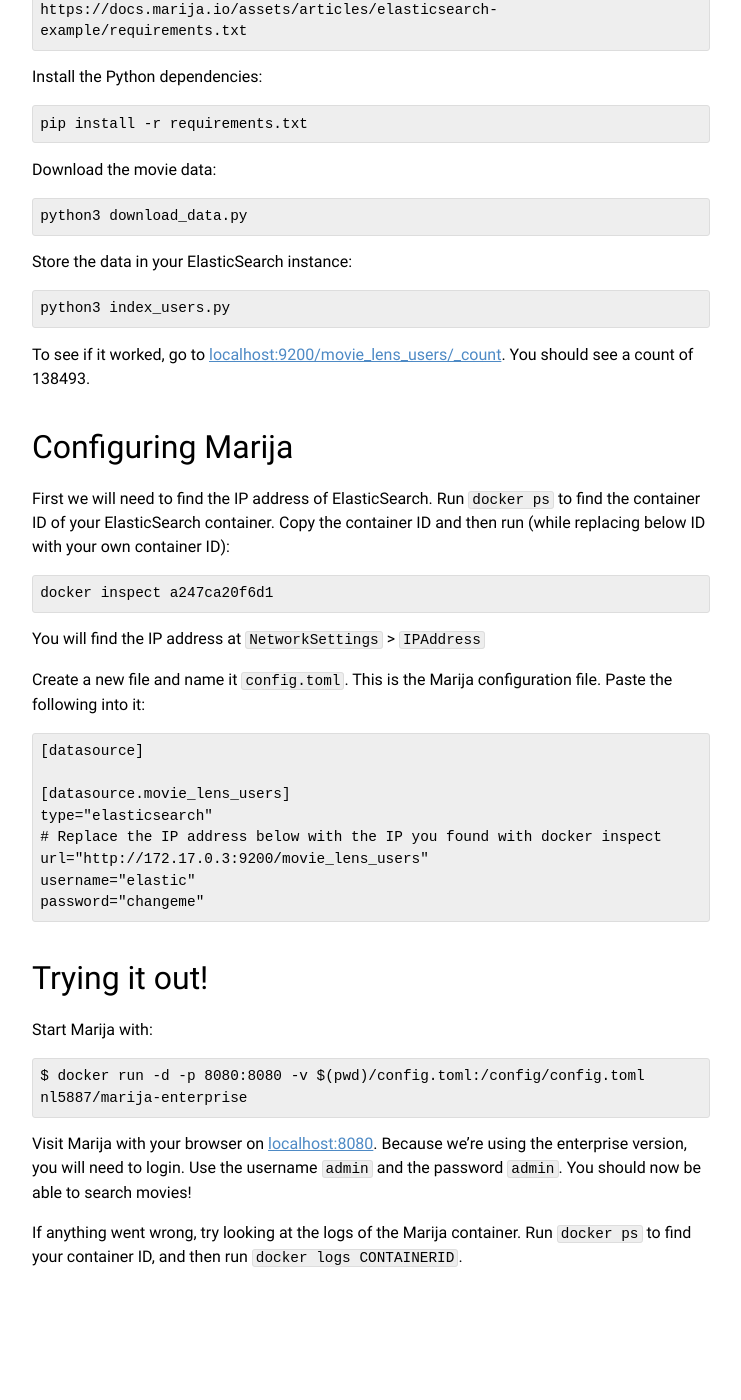
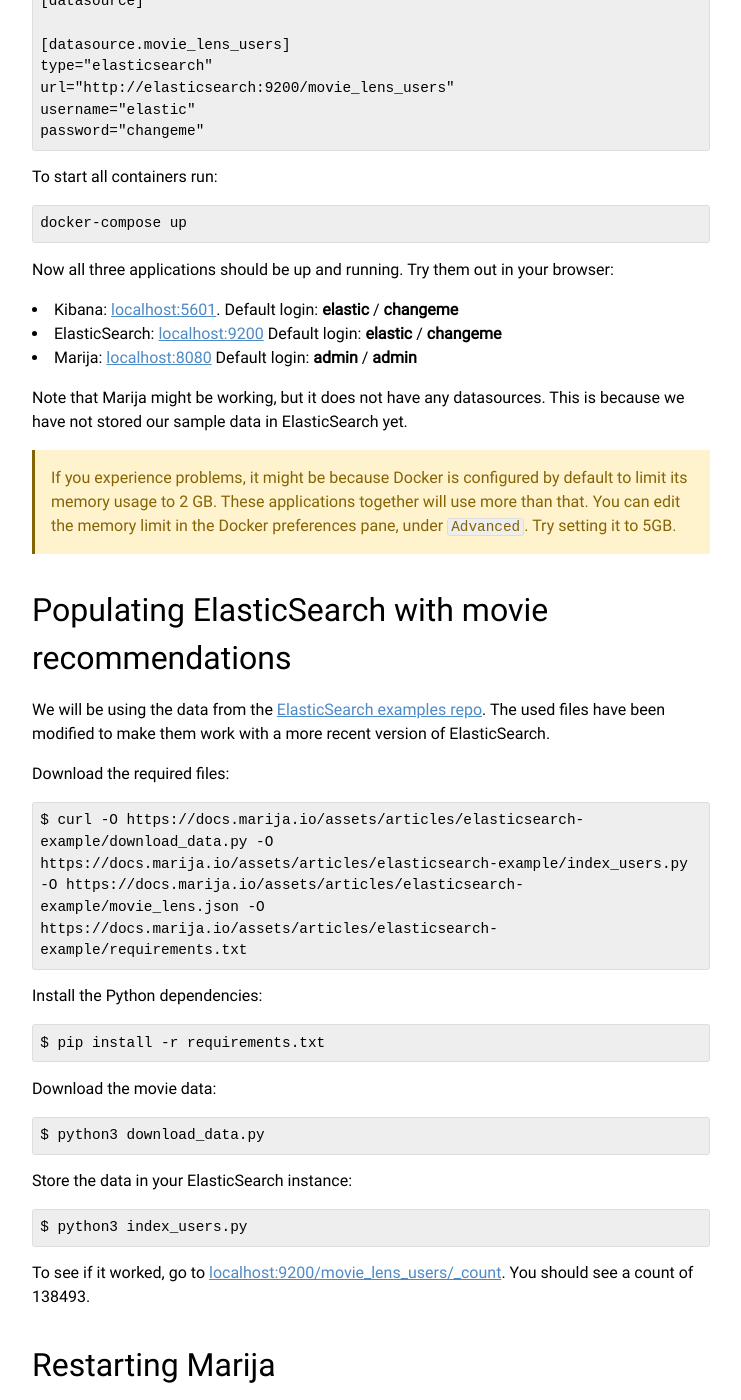
Before and after one commit to marijaio/marija-docs, a Jekyll site: the page built from elasticsearch-example.md, in a window 1280 px wide and 1400 px high, scrolled down 1417 px. Shown: the whole window, without its empty margins (410-1151 px from the left). Built offline with Jekyll 4.4.1, drawn with Linux system fonts in a browser that asks for light colours; before the commit the page ends 2751 px from its top, so only the background shows below that; some of the changed text lies outside the part shown.

Commit message:
docker compose in elasticsearch example

````diff
--- a/elasticsearch-example.md
+++ b/elasticsearch-example.md
@@ -4,8 +4,7 @@
 ---
 
 In this article we will:
-* Install Marija using Docker.
-* Install ElasticSearch using Docker.
+* Install Marija, ElasticSearch and Kibana using Docker Compose.
 * Populate ElasticSearch with sample data (movie recommendations).
 * Configure Marija to connect with ElasticSearch, using it as a datasource.
 
@@ -13,25 +12,75 @@
 * Docker. For more info on how to install see [docker.com](https://docs.docker.com/install/).
 * Python3.
 
-## Installing Marija
-Run the following command:
+## Running ElasticSearch, Marija and Kibana
+We will download and run the above three applications using Docker Compose.
+
+Create the file `docker-compose.yml`. This is the configuration file for
+Docker Compose, where we specify which services we will run. Paste the following
+contents into it:
 ```
-$ docker pull nl5887/marija-enterprise
+---
+version: '2'
+services:
+
+  elasticsearch:
+    image: docker.elastic.co/elasticsearch/elasticsearch:5.6.1
+    volumes:
+      - /usr/share/elasticsearch/data
+    ports:
+      - 9200:9200
+
+  kibana:
+    image: docker.elastic.co/kibana/kibana:5.6.1
+    links:
+      - elasticsearch
+    depends_on:
+      - elasticsearch
+    ports:
+      - 5601:5601
+
+  marija:
+    image: nl5887/marija-enterprise
+    links:
+      - elasticsearch
+    depends_on:
+      - elasticsearch
+    ports:
+      - 8080:8080
+    volumes:
+      - ./marija-config.toml:/config/config.toml
 ```
 
-## Installing ElasticSearch
-Run the following command:
+Next we will create the configuration file for Marija. Here we specify which
+ElasticSearch datasources will be searchable from Marija. Create the file
+`marija-config.toml` and paste the following contents into it:
 ```
-$ docker pull docker.elastic.co/elasticsearch/elasticsearch:5.6.1
+[datasource]
+
+[datasource.movie_lens_users]
+type="elasticsearch"
+url="http://elasticsearch:9200/movie_lens_users"
+username="elastic"
+password="changeme"
 ```
 
-Now start ElasticSearch:
+To start all containers run:
 ```
-$ docker run -d -p 9200:9200 -p 9300:9300 -e "discovery.type=single-node" docker.elastic.co/elasticsearch/elasticsearch:5.6.1
+docker-compose up
 ```
-> This creates and runs a temporary ElasticSearch database. The data stored in it will not be persistent and deleted when it is stopped.
 
-Verify that ElasticSearch is working by visiting [localhost:9200](http://localhost:9200) in your browser.
+Now all three applications should be up and running. Try them out in your browser:
+- Kibana: [localhost:5601](http://localhost:5601). Default login: **elastic** / **changeme**
+- ElasticSearch: [localhost:9200](http://localhost:9200) Default login: **elastic** / **changeme**
+- Marija: [localhost:8080](http://localhost:8080) Default login: **admin** / **admin**
+
+Note that Marija might be working, but it does not have any datasources.
+This is because we have not stored our sample data in ElasticSearch yet.
+
+> If you experience problems, it might be because Docker is configured by default
+> to limit its memory usage to 2 GB. These applications together will use more than
+> that. You can edit the memory limit in the Docker preferences pane, under `Advanced`.
+> Try setting it to 5GB.
 
 ## Populating ElasticSearch with movie recommendations
 
@@ -45,57 +94,33 @@
 
 Install the Python dependencies:
 ```
-pip install -r requirements.txt
+$ pip install -r requirements.txt
 ```
 
 Download the movie data:
 ```
-python3 download_data.py
+$ python3 download_data.py
 ```
 
 Store the data in your ElasticSearch instance:
 ```
-python3 index_users.py
+$ python3 index_users.py
 ```
 
 To see if it worked, go to
 [localhost:9200/movie_lens_users/_count](http://localhost:9200/movie_lens_users/_count).
 You should see a count of 138493.
 
-## Configuring Marija
+## Restarting Marija
 
-First we will need to find the IP address of ElasticSearch. Run `docker ps` to find
-the container ID of your ElasticSearch container. Copy the container ID and then
-run (while replacing below ID with your own container ID):
+Because we have added a new datasource, we will need to restart Marija.
+Do this with the following command:
 ```
-docker inspect a247ca20f6d1
+$ docker-compose restart marija
 ```
 
-You will find the IP address at `NetworkSettings` > `IPAddress`
+When the restart is complete, visit Marija in your browser again
+([localhost:8080](http://localhost:8080)), and refresh
+the page.
 
-Create a new file and name it `config.toml`. This is the Marija configuration
-file. Paste the following into it:
-```
-[datasource]
-
-[datasource.movie_lens_users]
-type="elasticsearch"
-# Replace the IP address below with the IP you found with docker inspect
-url="http://172.17.0.3:9200/movie_lens_users"
-username="elastic"
-password="changeme"
-```
-
-## Trying it out!
-
-Start Marija with:
-```
-$ docker run -d -p 8080:8080 -v $(pwd)/config.toml:/config/config.toml nl5887/marija-enterprise
-```
-
-Visit Marija with your browser on [localhost:8080](http://localhost:8080).
-Because we're using the enterprise version, you will need to login. Use the
-username `admin` and the password `admin`. You should now be able to search movies!
-
-If anything went wrong, try looking at the logs of the Marija container. Run
-`docker ps` to find your container ID, and then run `docker logs CONTAINERID`.
+Now you should be able to search the movie recommendations database!
````
